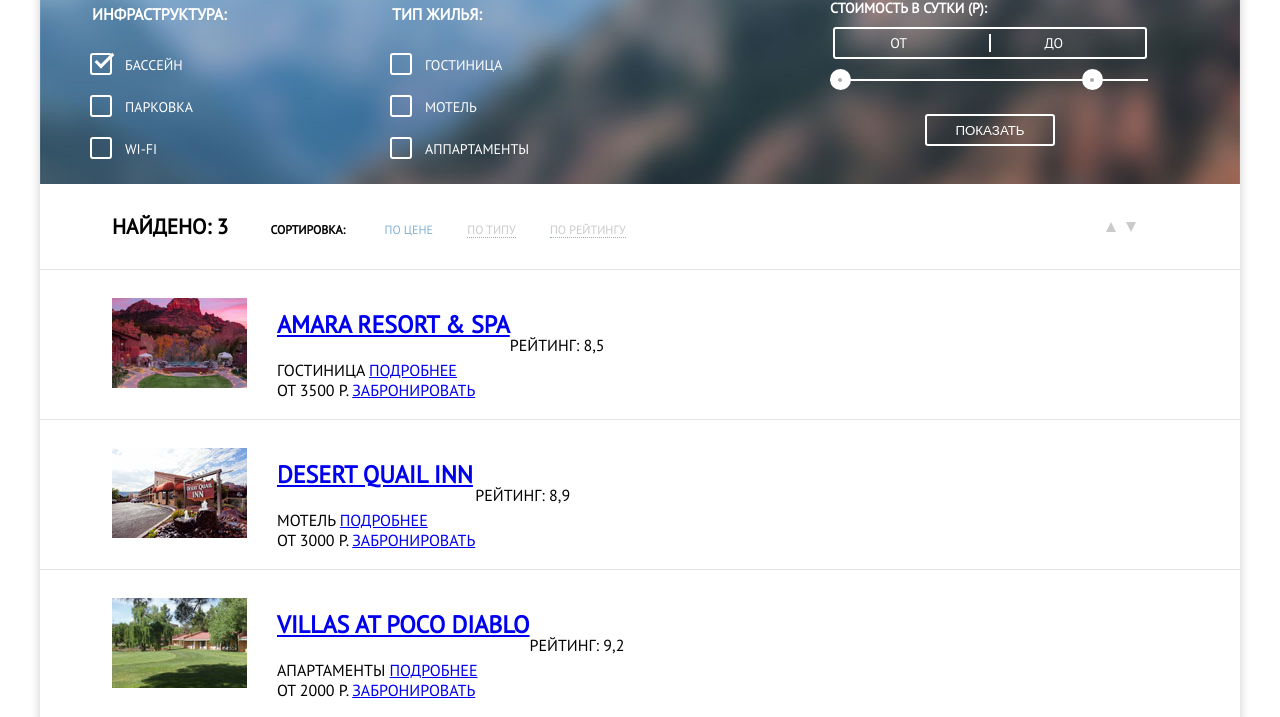
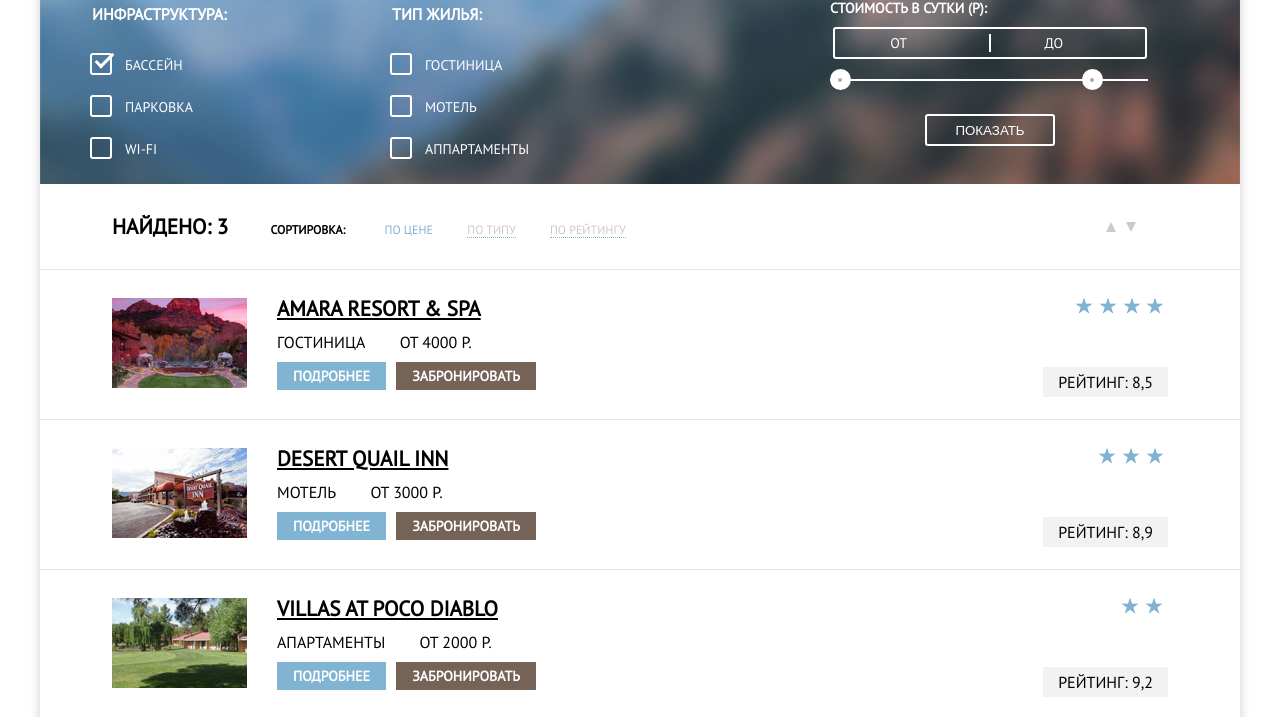
Before and after one commit to thePostas/Sedona, a plain HTML site: page hotels.html in a window 1280 px wide. Shown: the part 91-808 px from the top of the page. Drawn offline with Linux system fonts and the light colour scheme; files whose address does not match are found by name.

Commit message:
june06_3

```diff
--- a/css/style.css
+++ b/css/style.css
@@ -1002,4 +1002,86 @@ label.floated-right .increase {
     margin-right: 30px;
 }
 
+.hotel_details {
+    display: flex;
+    flex-direction: column;
+    height: 100%;
+}
+
+.hotel_details h2 {
+    margin: 25px 0 10px 0;
+    padding: 0;
+    font-size: 21px;
+}
+
+.hotel-name {
+    color: #000;
+}
+
+.hotel-info span:first-child {
+    margin-right: 30px;
+}
+
+.hotel-info {
+    margin-bottom: 10px;
+}
+
+.results-button {
+    display: inline-block;
+    padding: 5px 16px;
+    font-size: 14px;
+    text-decoration: none;
+    font-weight: bold;
+    color: #fff;
+}
+
+.more-info {
+    background-color: #81b3d2;
+    margin-right: 6px;
+}
+
+.reserve {
+    background-color: #766357;
+
+}
+
+.hotel-rating {
+    display: flex;
+    height: 100%;
+    margin-left: auto;
+    flex-direction: column;
+    justify-content: space-around;
+}
+
+.stars {
+    background: url(../images/stars.png) no-repeat -120px 0;
+    width: 120px;
+    height: 20px;
+
+}
+
+.one-star {
+    background-position: 100px 0;
+}
+
+.two-stars {
+    background-position: 78px 0;
+}
+
+.three-stars {
+    background-position: 55px 0;
+}
+
+.four-stars {
+    background-position: 32px 0;
+}
+
+.five-stars {
+    background-position: 0 0;
+}
+
+.rating span {
+    padding: 5px 15px;
+    background-color: #f2f2f2;
+}
 /-------------------/
--- a/hotels.html
+++ b/hotels.html
@@ -78,18 +78,19 @@
                 <article class="results-item">
                     <div class="results__results-image"><a href="#"><img src="images/hotel_photo_1.jpg" alt="hotel-photo" width="135px" height="90px"></a></div>
                     <section class="hotel_details">
-                        <h2><a href="#">amara resort &amp; spa</a></h2>
+                        <h2><a class="hotel-name" href="#">amara resort &amp; spa</a></h2>
                         <div class="hotel-info">
                             <span>гостиница</span>
-                            <a href="#">подробнее</a>
+                            <span>от 4000 р.</span>
                         </div>
                         <div class="hotel-price">
-                            <span>от 3500 р.</span>
-                            <a href="#">забронировать</a>
+
+                            <a class="results-button more-info" href="#">подробнее</a>
+                            <a class="results-button reserve" href="#">забронировать</a>
                         </div>
                     </section>
                     <section class="hotel-rating">
-                        <div class="stars"></div>
+                        <div class="stars four-stars"></div>
                         <div class="rating">
                             <span>рейтинг: 8,5</span>
                         </div>
@@ -98,18 +99,19 @@
                 <article class="results-item">
                     <div class="results__results-image"><a href="#"><img src="images/hotel_photo_2.jpg" alt="hotel-photo" width="135px" height="90px"></a></div>
                     <section class="hotel_details">
-                        <h2><a href="#">desert quail inn</a></h2>
+                        <h2><a class="hotel-name" href="#">desert quail inn</a></h2>
                         <div class="hotel-info">
                             <span>мотель</span>
-                            <a href="#">подробнее</a>
+                            <span>от 3000 р.</span>
+
                         </div>
                         <div class="hotel-price">
-                            <span>от 3000 р.</span>
-                            <a href="#">забронировать</a>
+                            <a class="results-button more-info" href="#">подробнее</a>
+                            <a class="results-button reserve" href="#">забронировать</a>
                         </div>
                     </section>
                     <section class="hotel-rating">
-                        <div class="stars"></div>
+                        <div class="stars three-stars"></div>
                         <div class="rating">
                             <span>рейтинг: 8,9</span>
                         </div>
@@ -118,18 +120,18 @@
                 <article class="results-item">
                     <div class="results__results-image"><a href="#"><img src="images/hotel_photo_3.jpg" alt="hotel-photo" width="135px" height="90px"></a></div>
                     <section class="hotel_details">
-                        <h2><a href="#">villas at poco diablo</a></h2>
+                        <h2><a class="hotel-name" href="#">villas at poco diablo</a></h2>
                         <div class="hotel-info">
                             <span>апартаменты</span>
-                            <a href="#">подробнее</a>
+                            <span>от 2000 р.</span>
                         </div>
                         <div class="hotel-price">
-                            <span>от 2000 р.</span>
-                            <a href="#">забронировать</a>
+                            <a class="results-button more-info" href="#">подробнее</a>
+                            <a class="results-button reserve" href="#">забронировать</a>
                         </div>
                     </section>
                     <section class="hotel-rating">
-                        <div class="stars"></div>
+                        <div class="stars two-stars"></div>
                         <div class="rating">
                             <span>рейтинг: 9,2</span>
                         </div>
```
Also changed, not shown: images/stars.png (added).
